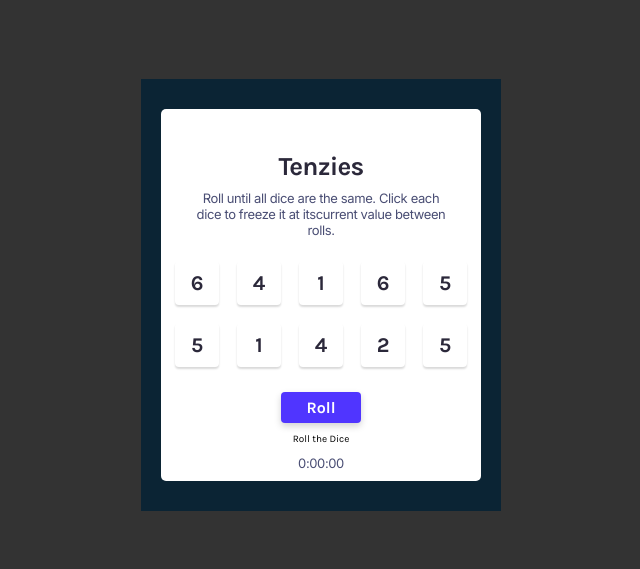
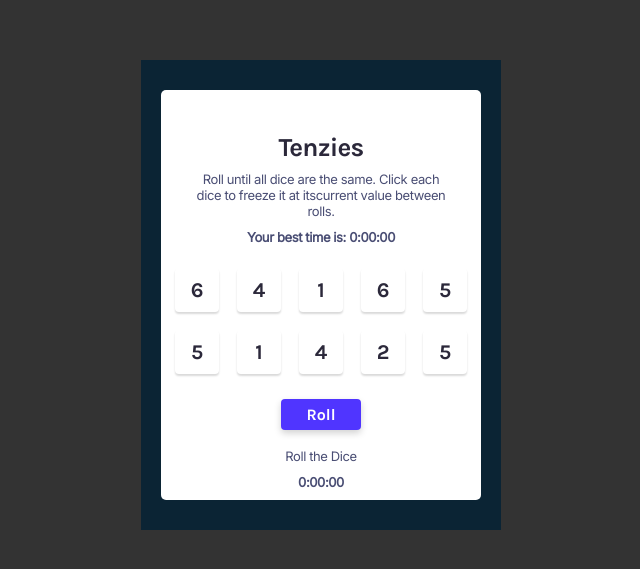
Before and after one commit to golucristian22/Tenzies, a React (Create React App) app: page / in a window 1280 px wide. Shown: the part 105-674 px from the top of the page, without its empty margins (319-959 px from the left). Built offline with nearby package versions, Linux system fonts and the light colour scheme.

Commit message:
Added Best Time.

```diff
--- a/src/components/tenzies/tenzies.component.jsx
+++ b/src/components/tenzies/tenzies.component.jsx
@@ -11,7 +11,10 @@ const Tenzies = () => {
   const minutes = Math.floor((time / 60000) % 60);
   const seconds = ("0" + Math.floor((time / 1000) % 60)).slice(-2);
   const mSeconds = ("0" + Math.floor((time / 10) % 100)).slice(-2);
+
   const [isTimerOn, setIsTimerOn] = useState(false);
+
+  const [bestTime, setBestTime] = useState(1000000);
 
   const [isGameOver, setIsGameOver] = useState(false);
 
@@ -62,7 +65,17 @@ const Tenzies = () => {
     setNumbersArray(addHoldNumberArr);
   }
 
+  function convertToTime(time) {
+    const minutes = Math.floor((time / 60000) % 60);
+    const seconds = ("0" + Math.floor((time / 1000) % 60)).slice(-2);
+    const mSeconds = ("0" + Math.floor((time / 10) % 100)).slice(-2);
+    return `${minutes}:${seconds}:${mSeconds}`;
+  }
+
   function resetGame() {
+    setBestTime((prevBestTime) => {
+      return prevBestTime > time ? time : prevBestTime;
+    });
     setIsGameOver(false);
     setNumbersArray(numbersObj);
     generateNewNumbers();
@@ -98,6 +111,10 @@ const Tenzies = () => {
                 } ${seconds} seconds and ${mSeconds} miliseconds.`
               : "Roll until all dice are the same. Click each dice to freeze it at itscurrent value between rolls."}
           </p>
+          <p className="tenzies__bestTime">
+            Your best time is:{" "}
+            {bestTime === 1000000 ? "0:00:00" : convertToTime(bestTime)}
+          </p>
         </header>
         <div className="tenzies__content">
           <div className="tenzies__numbers-container">{numbers}</div>
@@ -111,14 +128,12 @@ const Tenzies = () => {
             </button>
           )}
         </div>
-        {rolledTimes ? (
-          <p className="tenzies__rollCounter">
-            You Rolled the Dice <b>{rolledTimes}</b>
-            {rolledTimes > 1 ? " Times" : " Time"}
-          </p>
-        ) : (
-          <p>Roll the Dice</p>
-        )}
+        <p className="tenzies__rollCounter">
+          {rolledTimes
+            ? `You Rolled the Dice ${rolledTimes}
+            ${rolledTimes > 1 ? " Times" : " Time"}`
+            : `Roll the Dice`}
+        </p>
         <Timer
           isTimerOn={isTimerOn}
           time={time}
--- a/src/components/tenzies/tenzies.styles.scss
+++ b/src/components/tenzies/tenzies.styles.scss
@@ -29,6 +29,7 @@
   }
 
   &__description,
+  &__bestTime,
   &__rollCounter,
   &__timer {
     font-family: Inter;
@@ -96,6 +97,11 @@
     font-weight: bold;
   }
 
+  &__bestTime {
+    font-weight: bold;
+    margin: 10px auto 0 auto;
+  }
+
   &__rollCounter {
     margin: 18px auto 10px auto;
   }
--- a/src/components/timer/timer.styles.scss
+++ b/src/components/timer/timer.styles.scss
@@ -0,0 +1,3 @@
+.tenzies__timer {
+  font-weight: bold;
+}
```
